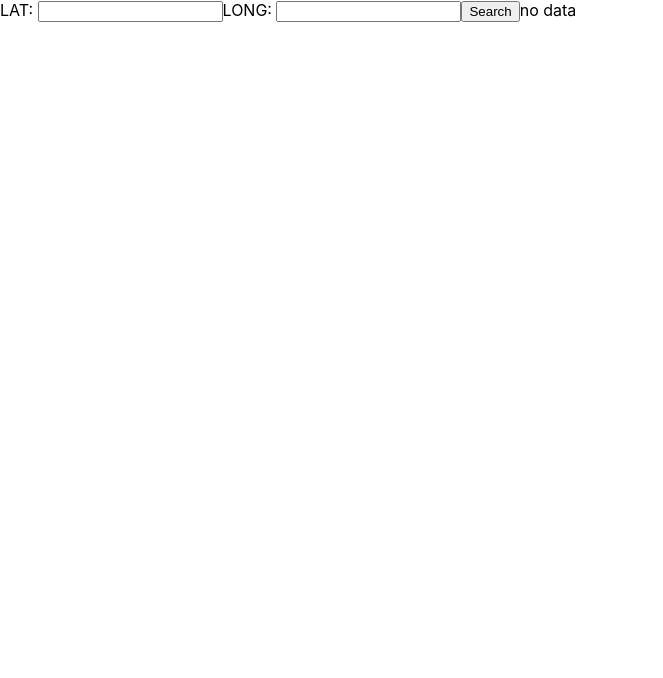
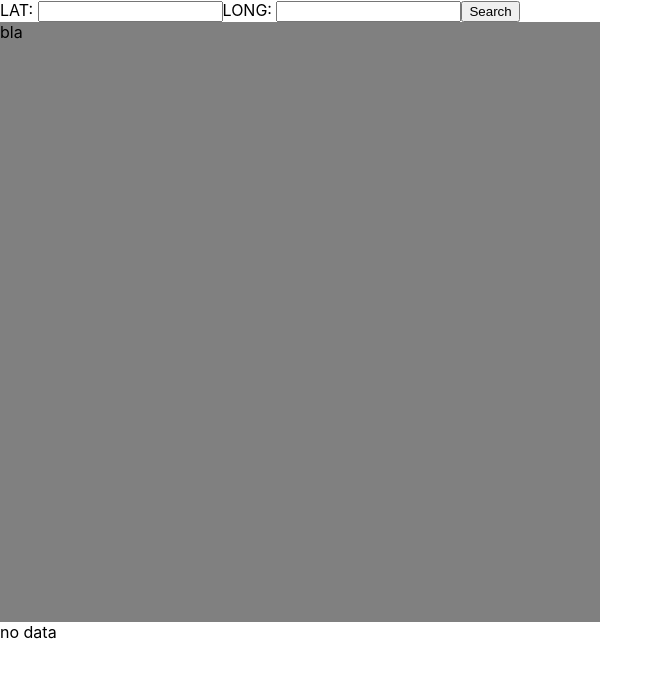
Before and after one commit to alenakatkova/celebrities-next-door, a React (Create React App) app: page / in a window 1280 px wide. Shown: the top 678 px of the page, without its empty margins (0-663 px from the left). Built offline with nearby package versions, Linux system fonts and the light colour scheme.

Commit message:
add map container, add type conversion for inputs value

```diff
--- a/src/App.css
+++ b/src/App.css
@@ -1,3 +1,9 @@
+.map-container {
+  width: 600px;
+  height: 600px;
+  background-color: gray;
+}
+
 .App {
   text-align: center;
 }
--- a/src/App.js
+++ b/src/App.js
@@ -1,5 +1,7 @@
 import React, { Fragment, useState, useEffect } from 'react';
 import axios from 'axios';
+import './App.css';
+
 function App() {
   const [data, setData] = useState({ bindings: [] });
   const [lat, setLat] = useState(undefined); // UNDEFINED??
@@ -53,23 +55,29 @@ function App() {
   return (
       <Fragment>
         LAT: <input
-            type="text"
+            type="number"
             value={lat}
-            onChange={event => setLat(event.target.value)}
+            onChange={event => setLat(parseFloat(event.target.value))}
         />
         LONG: <input
-            type="text"
+            type="number"
             value={long}
-            onChange={event => setLong(event.target.value)}
+            onChange={event => setLong(parseFloat(event.target.value))}
         />
         <button
             type="button"
             onClick={() => {
-              setQuery(`FILTER ( ?lat > ${lat - 2} && ?lat < ${lat + 2} && ?long > ${long - 2} && ?long < ${long + 2} )`);
+              console.log(lat, long);
+              setQuery(`FILTER ( ?lat > ${lat - 0.5} && ?lat < ${lat + 0.5} && ?long > ${long - 0.5} && ?long < ${long + 0.5} )`);
             }}
         >
           Search
         </button>
+
+        <div className="map-container">
+          bla
+        </div>
+
         {data.bindings.length === 0
             ? "no data"
             : (<ul>
```
